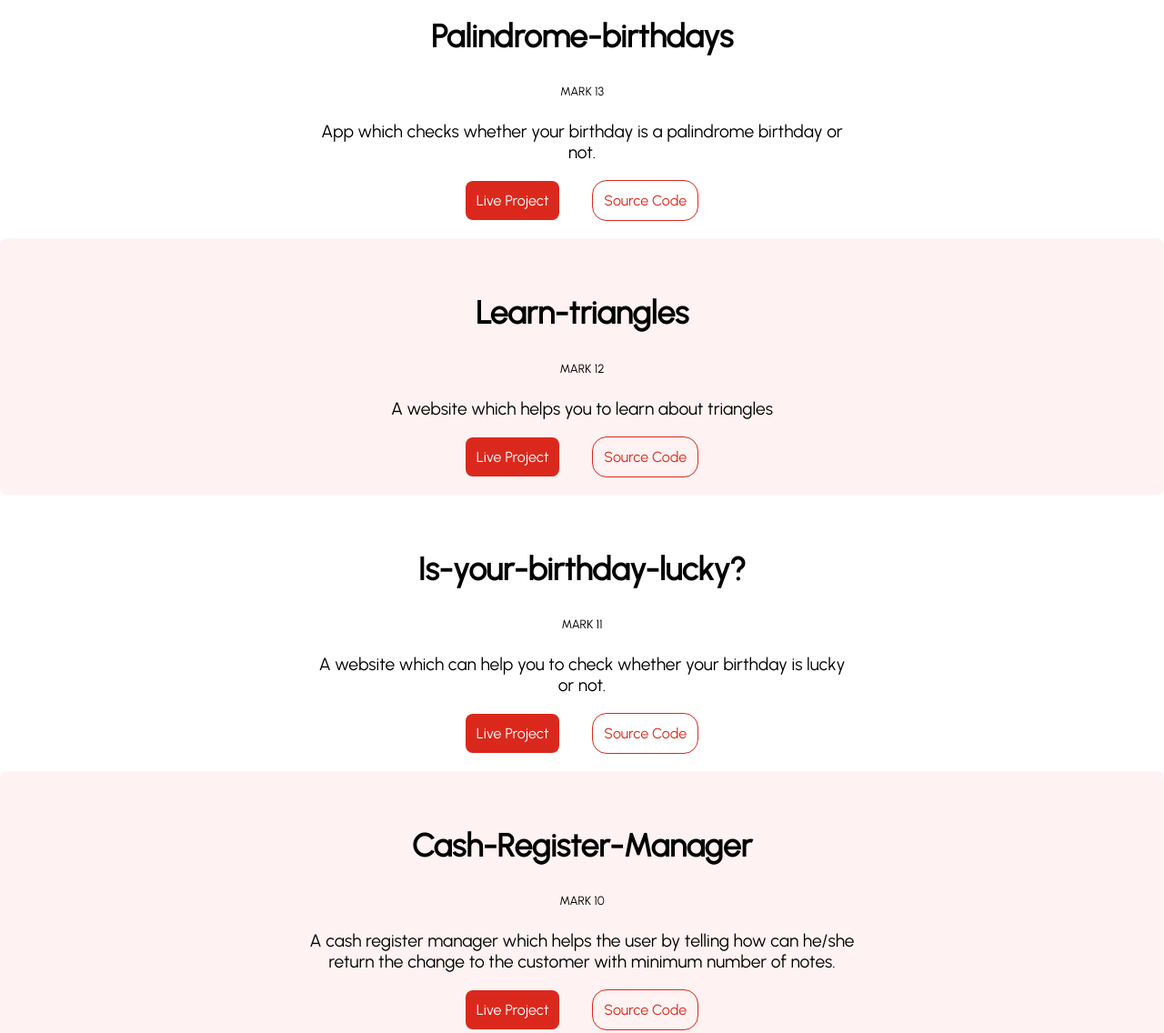
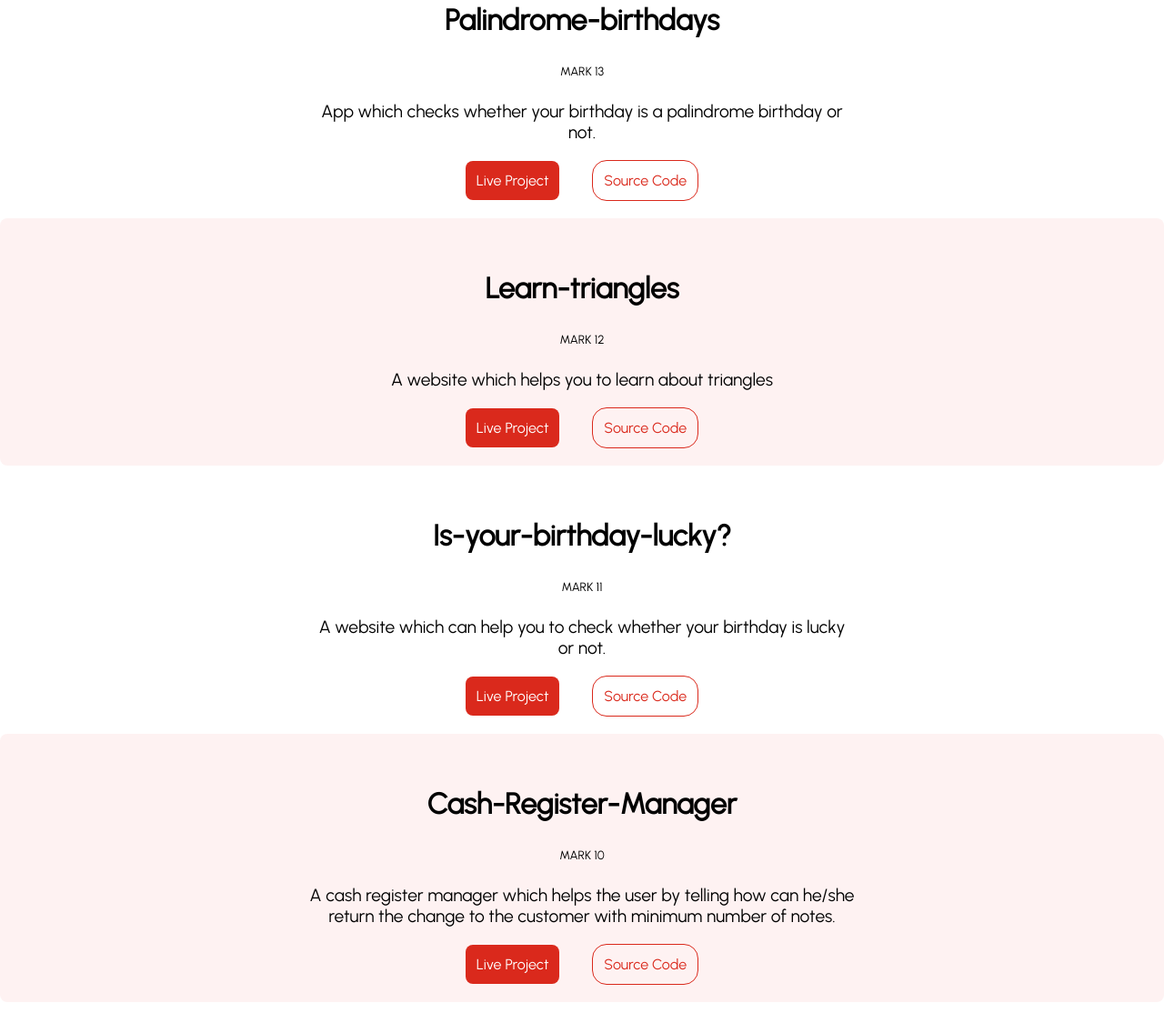
Before and after one commit to DevNirah7/Portfolio, a plain HTML site: page projects.html in a window 1280 px wide. Shown: the part 866-2002 px from the top of the page at 91% size. Drawn offline with Linux system fonts and the light colour scheme.

Commit message:
Update Mark11 link and Index.html font size change

```diff
--- a/projects.html
+++ b/projects.html
@@ -64,8 +64,8 @@
         <h2>Is-your-birthday-lucky?</h2>
         <small>MARK 11</small>
         <p class="p-proj">A website which can help you to check whether your birthday is lucky or not.  </p>
-        <a target="_blank" class="link link-primary" href="">Live Project</a>
-        <a target="_blank" class="link link-secondary" href="">Source Code</a>
+        <a target="_blank" class="link link-primary" href="https://is-your-bday-lucky-devnirah.netlify.app/">Live Project</a>
+        <a target="_blank" class="link link-secondary" href="https://github.com/DevNirah7/Mark-11-Is-Your-Bday-Lucky">Source Code</a>
         </div>
     </section>
 
--- a/styles.css
+++ b/styles.css
@@ -15,12 +15,12 @@ body
 
 h1
 {
-    font-size: 4rem;
+    font-size: 3rem;
 }
 
 h2
 {
-    font-size: 2.2rem;
+    font-size: 2rem;
 }
 
 h3
```
